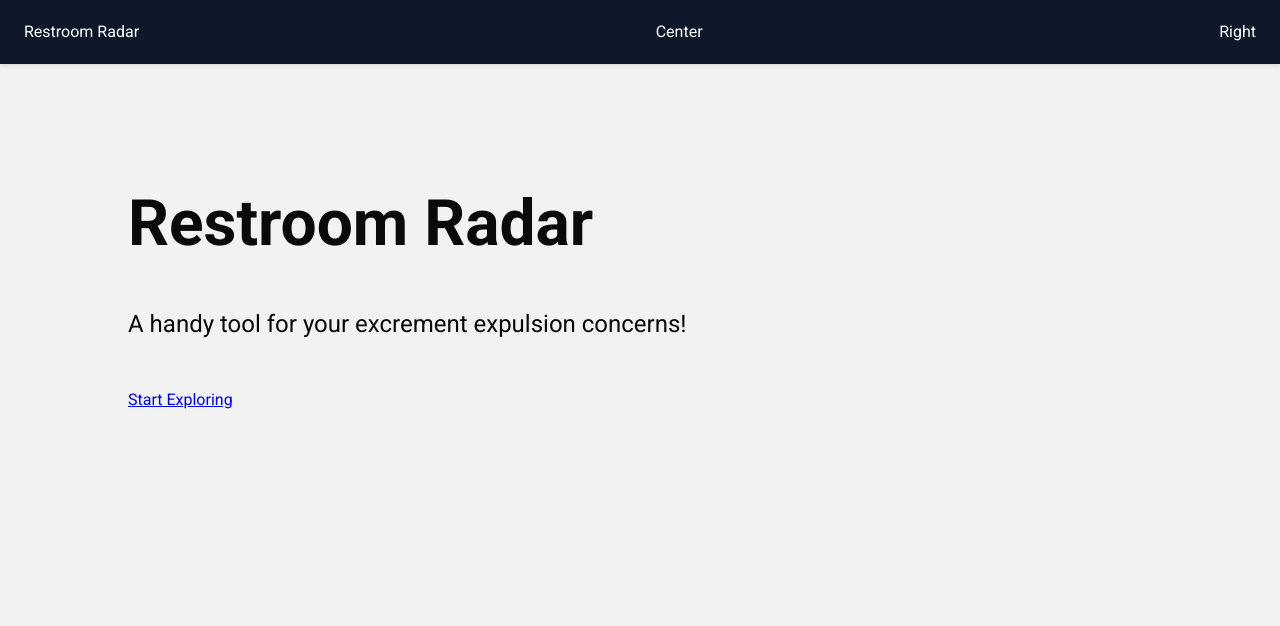
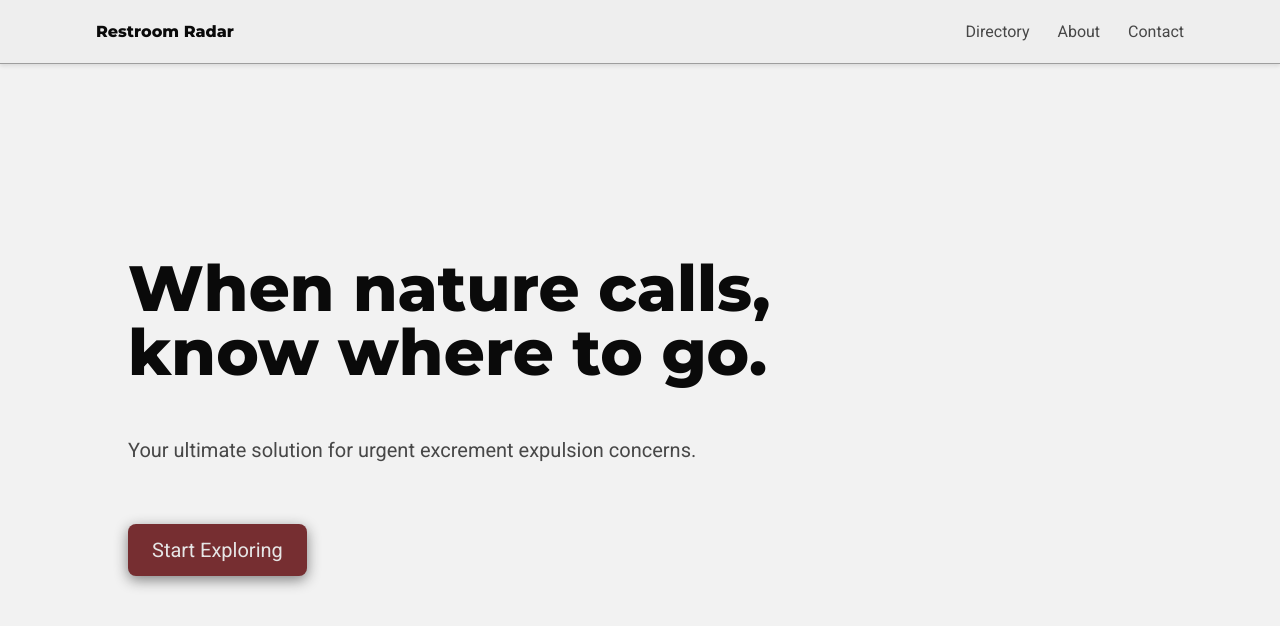
Before and after one commit to cobbdzon/restroom-radar, a React (Vite) app in the folder client/: page / in a window 1280 px wide. Shown: the top 626 px of the page. Built offline with nearby package versions, Linux system fonts and the light colour scheme; no server answers; what server would draw is missing.

Commit message:
work on landing page and topbar

```diff
--- a/client/src/assets/styles/TopBar.module.css
+++ b/client/src/assets/styles/TopBar.module.css
@@ -2,17 +2,40 @@
 	position: sticky;
 	top: 0;
 	z-index: 50;
+	display: grid;
+	grid-template-columns: 1fr 1fr;
+	align-items: center;
+	height: 4rem;
+	padding-inline: 6rem;
+	background-color: color-mix(in srgb, var(--bg), var(--text) 2%);
+	box-shadow: 0 2px 4px rgba(0, 0, 0, 0.1);
+	text-align: center;
+
+	border-bottom: 1px solid var(--border-muted);
+}
+
+.left {
 	display: flex;
-	flex-direction: row;
-	align-items: center;
-	justify-content: space-between;
-	height: 64px;
-	padding: 0 24px;
-	background-color: #0f172a;
-	color: #ffffff;
-	box-shadow: 0 2px 4px rgba(0, 0, 0, 0.1);
+	justify-content: flex-start;
+}
+
+.right {
+	display: flex;
+	justify-content: flex-end;
+	gap: 1.75rem;
+
+	a {
+		color: var(--text-muted);
+		&:hover {
+			color: var(--text);
+		}
+	}
 }
 
 .logo_link {
-	font-weight: 700;
+	width: fit-content;
+	color: var(--text);
+	font-weight: 800;
+	font-family: var(--font-heading);
+	text-decoration: none;
 }
--- a/client/src/assets/styles/index.module.css
+++ b/client/src/assets/styles/index.module.css
@@ -4,17 +4,60 @@
 	gap: clamp(1rem, 5vw, 3.5rem);
 	line-height: 1;
 
+	margin-top: 4rem;
 	padding: clamp(1rem, 10vw, 10rem);
 }
 
 .hero_header {
+	font-family: var(--font-heading);
+	font-weight: 800;
 	font-size: 4rem;
 }
 
 .hero_description {
-	font-size: 1.5rem;
+	font-size: 1.25rem;
+	color: var(--text-muted);
+	margin-bottom: 0.5rem;
 }
 
 .hero_button {
-	font-size: 1.5 rem;
+	font-size: 1.25rem;
+	background-color: var(--primary);
+	border-radius: 0.5rem;
+	transition:
+		transform 0.25s cubic-bezier(0.4, 0, 0.2, 1),
+		background-color 0.25s cubic-bezier(0.4, 0, 0.2, 1);
+	will-change: transform;
+
+	box-shadow:
+		0 4px 14px 0 light-dark(var(--border), transparent),
+		0 0 16px 2px light-dark(transparent, var(--primary));
+
+	&::after {
+		content: "";
+		position: absolute;
+		inset: 0;
+		border-radius: inherit;
+		opacity: 0;
+		transition: opacity 0.25s cubic-bezier(0.4, 0, 0.2, 1);
+		pointer-events: none;
+
+		box-shadow:
+			0 6px 18px 0 light-dark(var(--text), transparent),
+			0 0 24px 4px light-dark(transparent, var(--secondary));
+	}
+
+	&:hover {
+		transform: translateY(-2px);
+		background-color: var(--secondary);
+
+		&::after {
+			opacity: 1;
+		}
+	}
+
+	&:active {
+		transform: translateY(0);
+		transition-duration: 0.1s;
+	}
 }
--- a/client/src/assets/styles/main.css
+++ b/client/src/assets/styles/main.css
@@ -1,4 +1,4 @@
-@import url("https://fonts.googleapis.com/css2?family=Roboto:wght@400;500;700&display=swap");
+@import url("https://fonts.googleapis.com/css2?family=Montserrat:wght@700;800;900&family=Roboto:wght@400;500;700&display=swap");
 
 /* style resets */
 *,
@@ -62,6 +62,9 @@ h6 {
 
 :root {
 	--font-primary: "Roboto", sans-serif;
+	--font-heading: "Montserrat", "Roboto", sans-serif;
+
+	--shadow: 0px 2px 2px oklch(0 0 0 / 0.2), 0px 4px 4px oklch(0 0 0 / 0.1);
 
 	color-scheme: light dark;
 	--bg-dark: light-dark(hsl(0 0% 90%), hsl(336 0% 1%));
@@ -103,7 +106,27 @@ h3 {
 	font-weight: 700;
 }
 
-a.unstyle_link {
+a.unstyled_link {
 	all: unset;
 	cursor: pointer;
 }
+
+.styled_button {
+	background-color: var(--primary);
+	width: fit-content;
+	text-decoration: none;
+	color: var(--bg-dark);
+	background-color: var(--text);
+
+	padding: 1rem 1.5rem;
+	border-radius: 0.5rem;
+	box-shadow: var(--shadow);
+
+	&:hover {
+		background: var(--text-muted);
+	}
+
+	&.primary {
+		background-color: var(--primary);
+	}
+}
--- a/client/src/components/TopBar.tsx
+++ b/client/src/components/TopBar.tsx
@@ -3,13 +3,22 @@ import styles from "../assets/styles/TopBar.module.css";
 function TopBar() {
 	return (
 		<div className={styles.topbar}>
-			<div className="left">
-				<a className={`${styles.logo_link} unstyle_link`} href="/">
+			<div className={styles.left}>
+				<a className={styles.logo_link} href="/">
 					Restroom Radar
 				</a>
 			</div>
-			<nav className="center">Center</nav>
-			<div className="right">Right</div>
+			<nav className={styles.right}>
+				<a className="unstyled_link" href="/directory">
+					Directory
+				</a>
+				<a className="unstyled_link" href="/about">
+					About
+				</a>
+				<a className="unstyled_link" href="/contact">
+					Contact
+				</a>
+			</nav>
 		</div>
 	);
 }
--- a/client/src/routes/index.tsx
+++ b/client/src/routes/index.tsx
@@ -42,11 +42,17 @@ function Index() {
 			<TopBar />
 			<div>
 				<div className={styles.hero}>
-					<h1 className={styles.hero_header}>Restroom Radar</h1>
+					<h1 className={styles.hero_header}>
+						When nature calls, <br />
+						know where to go.
+					</h1>
 					<span className={styles.hero_description}>
-						A handy tool for your excrement expulsion concerns!
+						Your ultimate solution for urgent excrement expulsion concerns.
 					</span>
-					<a className={styles.hero_button} href="/directory">
+					<a
+						className={`${styles.hero_button} styled_button primary`}
+						href="/directory"
+					>
 						Start Exploring
 					</a>
 				</div>
```
